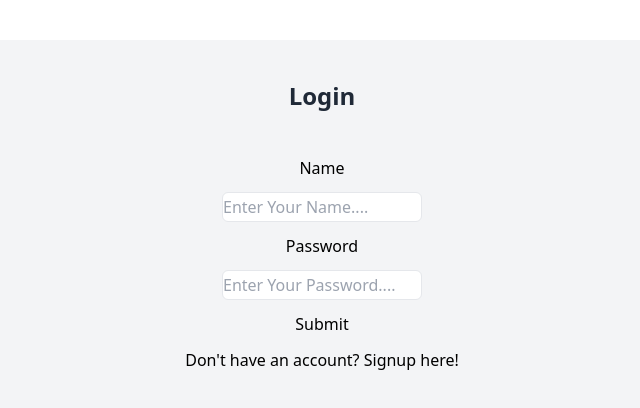
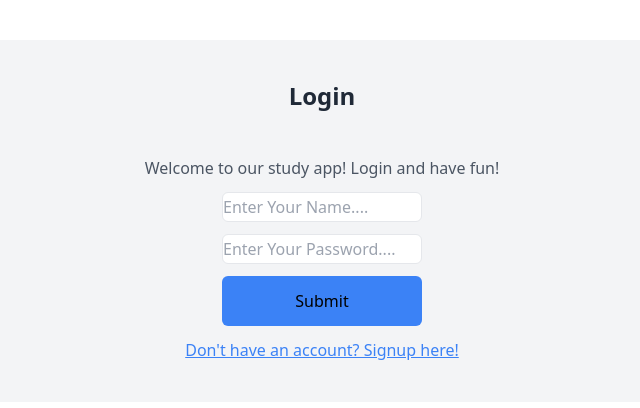
Before and after one commit to ktest-1234/study-app, a React (Vite) app: page /login in a window 1280 px wide. Shown: the top 408 px of the page, without its empty margins (318-958 px from the left). Built offline with nearby package versions, Linux system fonts and the light colour scheme.

Commit message:
Added a welcome message, added some styling to the input fields, and added a link to the signup page.

```diff
--- a/package.json
+++ b/package.json
@@ -12,6 +12,7 @@
   "dependencies": {
     "react": "^19.2.0",
     "react-dom": "^19.2.0",
+    "react-icons": "^5.6.0",
     "react-router-dom": "^7.13.2"
   },
   "devDependencies": {
--- a/src/Login.jsx
+++ b/src/Login.jsx
@@ -1,6 +1,7 @@
 import { useState, useRef, useContext } from "react";
 import { NavLink, Navigate } from "react-router-dom";
 import { AuthContext } from "./AuthContext";
+import { Fi } from "react-icons/fi";
 
 export default function Login() {
     const { isAuthenticated, setIsAuthenticated } = useContext(AuthContext);
@@ -27,19 +28,20 @@ export default function Login() {
                 <div className="mb-[2rem]">
                     <h2 className="text-2xl font-bold text-gray-800">Login</h2>
                 </div>
-                <div><h4>Name</h4></div>
+                <div>
+                    <p className="text-gray-600">Welcome to our study app! Login and have fun!</p>
+                </div>
                 <div className="placeholder:text-center">
                     <input className="rounded-md border w-[200px] h-[30px]" type='text' onChange={(e) => setLoginName(e.target.value)} placeholder="Enter Your Name...." />
                 </div>
-                <div><h4>Password</h4></div>
                 <div className="placeholder:text-center">
-                    <input className="rounded-md border w-[200px] h-[30px]" type='password' onChange={(e) => setLoginPassword(e.target.value)} placeholder="Enter Your Password...." />
+                    <input className="rounded-md border w-[200px] h-[30px] duration-300 " type='password' onChange={(e) => setLoginPassword(e.target.value)} placeholder="Enter Your Password...." />
                 </div>
                 <div>
-                    <input className="login-submit" type="submit" />
+                    <input className="bg-blue-500 hover:bg-blue-700 rounded-md w-[200px] h-[50px] hover:cursor-pointer" type="submit" />
                 </div>
                 <div>
-                    <NavLink to="/signup" className="">
+                    <NavLink to="/signup" className="underline text-blue-500 hover:text-blue-700">
                         Don't have an account? Signup here!
                     </NavLink>
                 </div>
```
Also changed, not shown: 1 other file (tests, documents, lock files or other folders).
